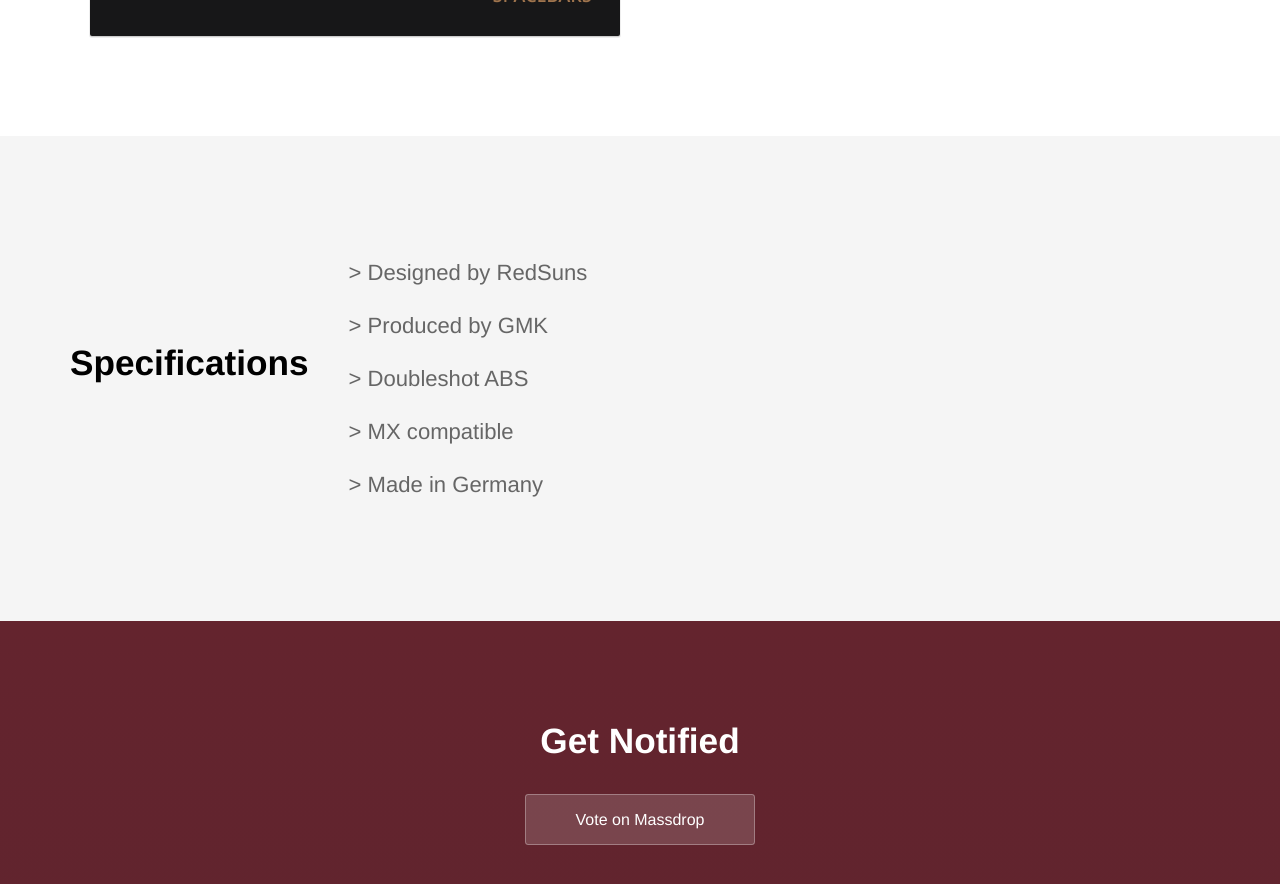
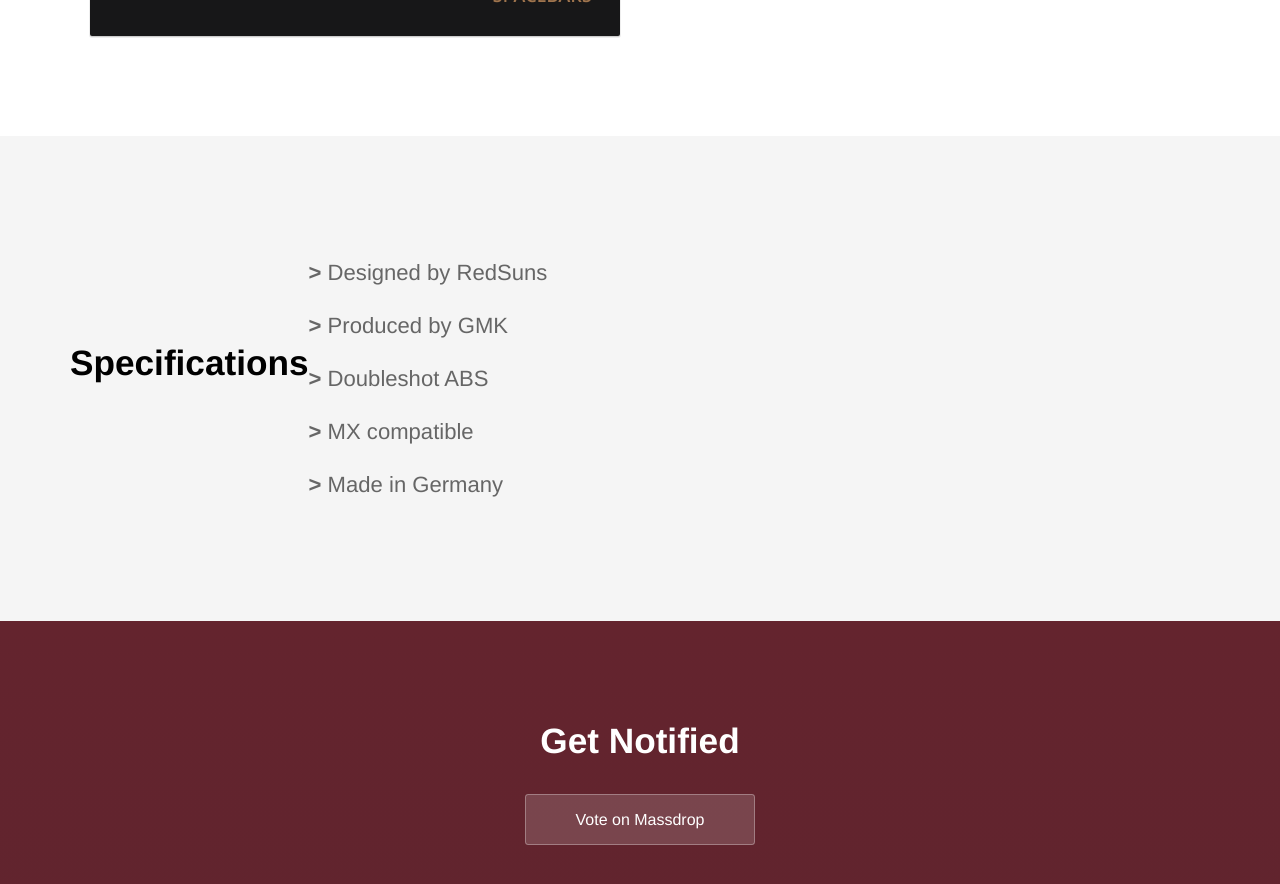
Before and after one commit to RedSunsRMK/redsunsrmk.github.io, a Jekyll site: the page built from index.html, in a window 1280 px wide and 900 px high, scrolled down 4047 px. Shown: the top 884 px of the window. Built offline with Jekyll 4.4.1, drawn with Linux system fonts in a browser that asks for light colours.

Commit message:
Update index.html

```diff
--- a/index.html
+++ b/index.html
@@ -118,13 +118,11 @@ description: A Samurai-themed Custom Keycap Set.
 		<div class="container flex">
 			<h2 class="editable"><strong>Specifications</strong></h2>
 		        <div class="editable">
-			<ul>
-			    <p>> Designed by RedSuns</p>
-			    <p>> Produced by GMK</p>
-			    <p>> Doubleshot ABS</p>
-			    <p>> MX compatible</p>
-			    <p>> Made in Germany</p>
-		         </ul>
+			    <p><strong>></strong> Designed by RedSuns</p>
+			    <p><strong>></strong> Produced by GMK</p>
+			    <p><strong>></strong> Doubleshot ABS</p>
+			    <p><strong>></strong> MX compatible</p>
+			    <p><strong>></strong> Made in Germany</p>
 			</div>
 		</div>
 	</section>
```
